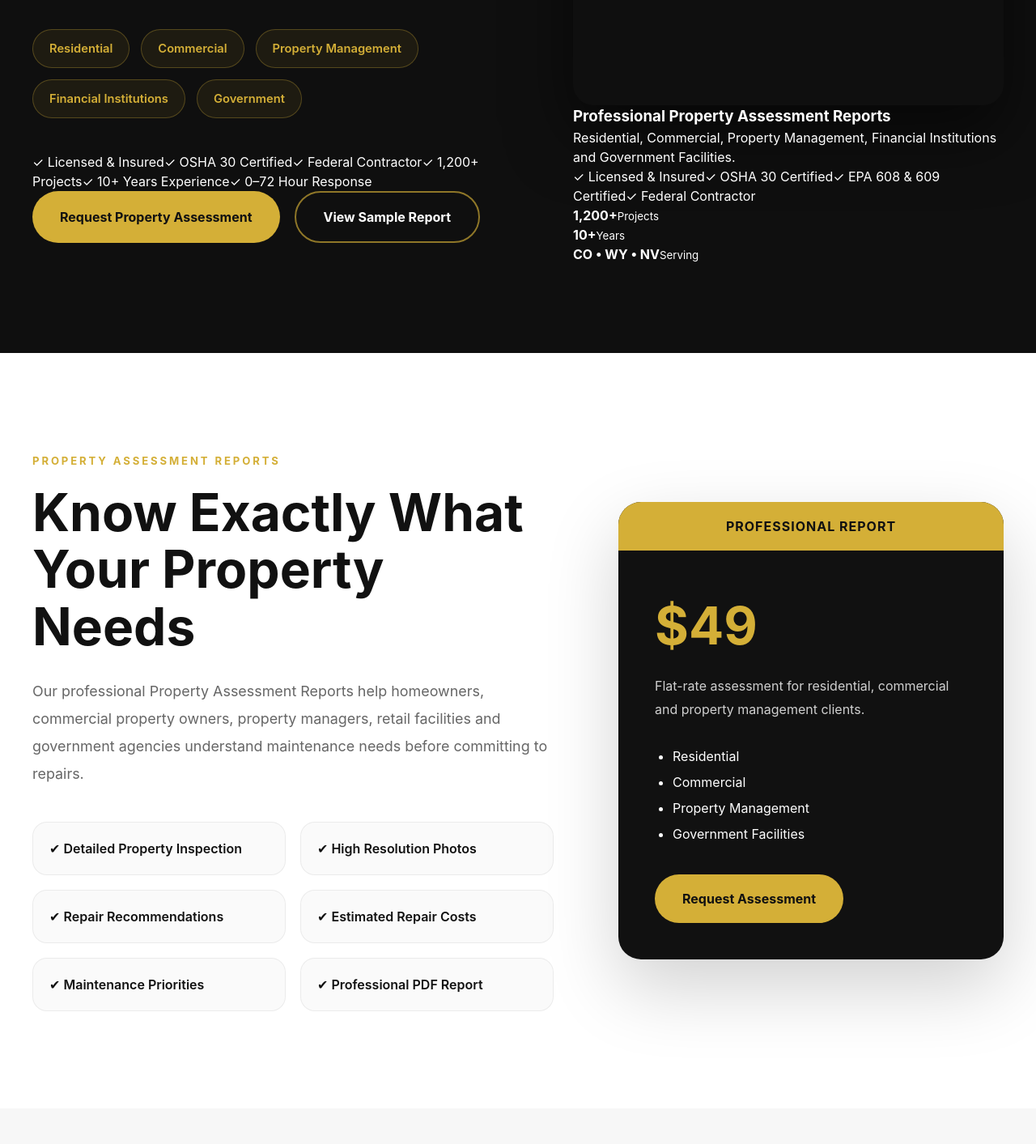
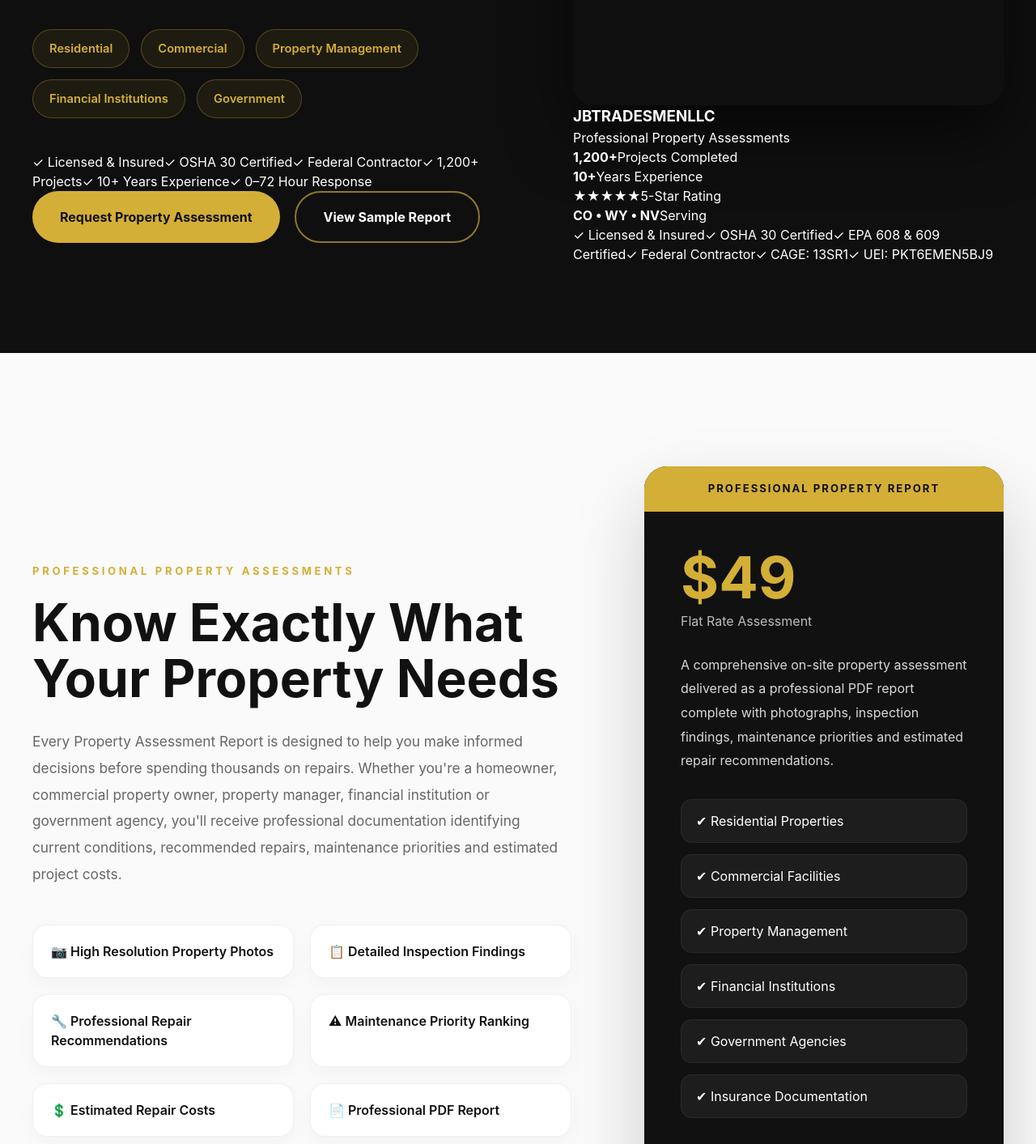
Before and after one commit to DRxCODEai/jb-tradesmen-v2, a React (Vite) app: page /request-estimate in a window 1280 px wide. Shown: the part 700-2113 px from the top of the page at 81% size. Built offline with nearby package versions, Linux system fonts and the light colour scheme.

Commit message:
WhyChooseUsV1.0

```diff
--- a/src/components/Sections/AssessmentReport.css
+++ b/src/components/Sections/AssessmentReport.css
@@ -1,28 +1,39 @@
 /* =====================================================
-   ASSESSMENT REPORT
+   PROPERTY ASSESSMENT REPORT
 ===================================================== */
 
 .assessment-section{
-    background:#ffffff;
-    padding:120px 0;
+
+    background:#fafafa;
+
+    padding:140px 0;
+
 }
 
 .assessment-container{
+
     max-width:1400px;
+
     margin:0 auto;
+
     padding:0 40px;
 
     display:grid;
-    grid-template-columns:1.15fr .85fr;
-    gap:80px;
+
+    grid-template-columns:1.2fr .8fr;
+
+    gap:90px;
+
     align-items:center;
+
 }
 
 /* ==========================================
-   LEFT SIDE
+   LEFT
 ========================================== */
 
 .section-tag{
+
     display:inline-block;
 
     color:#d4af37;
@@ -31,33 +42,38 @@
 
     font-weight:700;
 
-    letter-spacing:.22em;
+    letter-spacing:.28em;
+
+    text-transform:uppercase;
 
     margin-bottom:18px;
+
 }
 
 .assessment-left h2{
 
-    font-size:clamp(2.5rem,5vw,4rem);
+    font-size:clamp(2.8rem,5vw,4.2rem);
 
-    line-height:1.1;
+    line-height:1.08;
 
     color:#111;
 
     margin-bottom:28px;
+
 }
 
 .assessment-left p{
 
-    font-size:1.12rem;
+    font-size:1.08rem;
 
     color:#666;
 
     line-height:1.9;
 
-    margin-bottom:42px;
+    max-width:760px;
 
-    max-width:720px;
+    margin-bottom:45px;
+
 }
 
 /* ==========================================
@@ -70,31 +86,36 @@
 
     grid-template-columns:repeat(2,1fr);
 
-    gap:18px;
+    gap:20px;
+
 }
 
 .assessment-grid div{
 
-    background:#fafafa;
+    background:white;
 
-    padding:20px;
+    border:1px solid rgba(0,0,0,.06);
 
     border-radius:18px;
 
-    border:1px solid rgba(0,0,0,.06);
+    padding:20px 22px;
 
     font-weight:600;
 
-    transition:.25s ease;
+    transition:.30s ease;
+
+    box-shadow:0 10px 25px rgba(0,0,0,.03);
+
 }
 
 .assessment-grid div:hover{
 
-    transform:translateY(-4px);
+    transform:translateY(-8px);
 
     border-color:#d4af37;
 
-    box-shadow:0 20px 40px rgba(0,0,0,.08);
+    box-shadow:0 25px 50px rgba(0,0,0,.08);
+
 }
 
 /* ==========================================
@@ -111,7 +132,8 @@
 
     overflow:hidden;
 
-    box-shadow:0 35px 90px rgba(0,0,0,.18);
+    box-shadow:0 40px 90px rgba(0,0,0,.18);
+
 }
 
 .report-header{
@@ -120,54 +142,100 @@
 
     color:#111;
 
+    padding:18px;
+
     text-align:center;
-
-    padding:18px;
 
     font-weight:700;
 
-    letter-spacing:1px;
+    letter-spacing:2px;
+
+    font-size:.82rem;
+
 }
 
 .report-body{
 
     padding:45px;
+
 }
 
 .report-body h3{
 
-    font-size:4rem;
+    font-size:4.5rem;
 
     color:#d4af37;
 
-    margin-bottom:12px;
+    line-height:1;
+
+    margin-bottom:6px;
+
+}
+
+.report-price-label{
+
+    display:block;
+
+    color:#bbb;
+
+    font-size:1rem;
+
+    margin-bottom:28px;
+
 }
 
 .report-body p{
 
-    color:#d0d0d0;
+    color:#d8d8d8;
 
-    line-height:1.8;
+    line-height:1.85;
 
-    margin-bottom:28px;
+    margin-bottom:32px;
+
 }
 
-.report-body ul{
+.report-benefits{
 
-    padding-left:22px;
+    display:grid;
+
+    gap:14px;
 
     margin-bottom:34px;
 
-    line-height:2;
 }
 
-.report-body li{
+.report-benefits div{
 
-    color:white;
+    background:rgba(255,255,255,.05);
+
+    padding:14px 18px;
+
+    border-radius:14px;
+
+    border:1px solid rgba(255,255,255,.06);
+
+    transition:.25s;
+
+}
+
+.report-benefits div:hover{
+
+    border-color:#d4af37;
+
+    transform:translateX(6px);
+
+}
+
+.report-body .primary-btn{
+
+    width:100%;
+
+    text-align:center;
+
 }
 
 /* ==========================================
-   MOBILE
+   TABLET
 ========================================== */
 
 @media(max-width:1050px){
@@ -176,36 +244,46 @@
 
 grid-template-columns:1fr;
 
-        gap:60px;
-    }
+gap:70px;
 
-    .assessment-grid{
-
-        grid-template-columns:1fr;
 }
 
 }
+
+/* ==========================================
+   MOBILE
+========================================== */
 
 @media(max-width:768px){
 
 .assessment-section{
 
 padding:90px 0;
+
 }
 
 .assessment-container{
 
 padding:0 24px;
+
+}
+
+.assessment-grid{
+
+grid-template-columns:1fr;
+
 }
 
 .report-body{
 
-        padding:32px;
+padding:34px;
+
 }
 
 .report-body h3{
 
-        font-size:3rem;
+font-size:3.5rem;
+
 }
 
 }
--- a/src/components/Sections/AssessmentReport.tsx
+++ b/src/components/Sections/AssessmentReport.tsx
@@ -1,78 +1,103 @@
 import './AssessmentReport.css';
+
 export default function AssessmentReport() {
   return (
-    <section className="assessment-section">
+    <section
+      className="assessment-section"
+      id="assessment-report"
+    >
 
       <div className="assessment-container">
+
+        {/* LEFT */}
 
         <div className="assessment-left">
 
           <span className="section-tag">
-            PROPERTY ASSESSMENT REPORTS
+            PROFESSIONAL PROPERTY ASSESSMENTS
           </span>
 
           <h2>
-            Know Exactly What Your Property Needs
+            Know Exactly What
+            <br />
+            Your Property Needs
           </h2>
 
           <p>
-            Our professional Property Assessment Reports help
-            homeowners, commercial property owners, property
-            managers, retail facilities and government agencies
-            understand maintenance needs before committing to
-            repairs.
+            Every Property Assessment Report is designed to help you make
+            informed decisions before spending thousands on repairs.
+
+            Whether you're a homeowner, commercial property owner,
+            property manager, financial institution or government agency,
+            you'll receive professional documentation identifying current
+            conditions, recommended repairs, maintenance priorities and
+            estimated project costs.
           </p>
 
           <div className="assessment-grid">
 
-            <div>✔ Detailed Property Inspection</div>
+            <div>📷 High Resolution Property Photos</div>
 
-            <div>✔ High Resolution Photos</div>
+            <div>📋 Detailed Inspection Findings</div>
 
-            <div>✔ Repair Recommendations</div>
+            <div>🔧 Professional Repair Recommendations</div>
 
-            <div>✔ Estimated Repair Costs</div>
+            <div>⚠ Maintenance Priority Ranking</div>
 
-            <div>✔ Maintenance Priorities</div>
+            <div>💲 Estimated Repair Costs</div>
 
-            <div>✔ Professional PDF Report</div>
+            <div>📄 Professional PDF Report</div>
 
           </div>
 
         </div>
 
+        {/* RIGHT */}
+
         <div className="assessment-card">
 
           <div className="report-header">
-            PROFESSIONAL REPORT
+            PROFESSIONAL PROPERTY REPORT
           </div>
 
           <div className="report-body">
 
-            <h3>$49</h3>
+            <h3>
+              $49
+            </h3>
+
+            <span className="report-price-label">
+              Flat Rate Assessment
+            </span>
 
             <p>
-              Flat-rate assessment for residential,
-              commercial and property management clients.
+              A comprehensive on-site property assessment delivered
+              as a professional PDF report complete with photographs,
+              inspection findings, maintenance priorities and estimated
+              repair recommendations.
             </p>
 
-            <ul>
+            <div className="report-benefits">
 
-              <li>Residential</li>
+              <div>✔ Residential Properties</div>
 
-              <li>Commercial</li>
+              <div>✔ Commercial Facilities</div>
 
-              <li>Property Management</li>
+              <div>✔ Property Management</div>
 
-              <li>Government Facilities</li>
+              <div>✔ Financial Institutions</div>
 
-            </ul>
+              <div>✔ Government Agencies</div>
+
+              <div>✔ Insurance Documentation</div>
+
+            </div>
 
             <a
               href="#estimate-form"
               className="primary-btn"
             >
-              Request Assessment
+              Schedule Assessment
             </a>
 
           </div>
--- a/src/components/Sections/EstimateHero.tsx
+++ b/src/components/Sections/EstimateHero.tsx
@@ -4,10 +4,9 @@
 export default function EstimateHero() {
   return (
     <section className="estimate-hero">
-
       <div className="estimate-overlay">
 
-        {/* LEFT SIDE */}
+        {/* LEFT */}
 
         <div className="estimate-left">
 
@@ -24,12 +23,11 @@
           <p>
             Receive a professional Property Assessment Report designed for
             homeowners, commercial facilities, property managers,
-            financial institutions, retail facilities, and government
-            agencies.
+            financial institutions, retail facilities and government agencies.
 
             Every assessment includes detailed findings,
-            photographs, repair recommendations, maintenance
-            priorities, and a professional estimate.
+            photographs, repair recommendations,
+            maintenance priorities and a professional estimate.
           </p>
 
           <div className="estimate-badges">
@@ -82,7 +80,7 @@
 
         </div>
 
-        {/* RIGHT SIDE */}
+        {/* RIGHT */}
 
         <div className="estimate-right">
 
@@ -96,14 +94,37 @@
 
             <div className="brand-divider"></div>
 
-            <h3>
-              Professional Property Assessment Reports
-            </h3>
+            <h3>JBTRADESMENLLC</h3>
 
-            <p>
-              Residential, Commercial, Property Management,
-              Financial Institutions and Government Facilities.
+            <p className="brand-subtitle">
+              Professional Property Assessments
             </p>
+
+            <div className="brand-dashboard">
+
+              <div className="dashboard-item">
+                <strong>1,200+</strong>
+                <span>Projects Completed</span>
+              </div>
+
+              <div className="dashboard-item">
+                <strong>10+</strong>
+                <span>Years Experience</span>
+              </div>
+
+              <div className="dashboard-item">
+                <strong>★★★★★</strong>
+                <span>5-Star Rating</span>
+              </div>
+
+              <div className="dashboard-item">
+                <strong>CO • WY • NV</strong>
+                <span>Serving</span>
+              </div>
+
+            </div>
+
+            <div className="brand-divider"></div>
 
             <div className="brand-checks">
 
@@ -115,24 +136,9 @@
 
               <span>✓ Federal Contractor</span>
 
-            </div>
+              <span>✓ CAGE: 13SR1</span>
 
-            <div className="brand-stats">
-
-              <div>
-                <strong>1,200+</strong>
-                <small>Projects</small>
-              </div>
-
-              <div>
-                <strong>10+</strong>
-                <small>Years</small>
-              </div>
-
-              <div>
-                <strong>CO • WY • NV</strong>
-                <small>Serving</small>
-              </div>
+              <span>✓ UEI: PKT6EMEN5BJ9</span>
 
             </div>
 
@@ -141,7 +147,6 @@
         </div>
 
       </div>
-
     </section>
   );
 }
--- /dev/null
+++ b/src/components/Sections/WhyChooseUs.css
@@ -0,0 +1,175 @@
+/* =====================================================
+   WHY CHOOSE US
+===================================================== */
+
+.why-section{
+
+    background:#111;
+
+    color:white;
+
+    padding:140px 0;
+
+}
+
+.why-container{
+
+    max-width:1400px;
+
+    margin:0 auto;
+
+    padding:0 40px;
+
+    text-align:center;
+
+}
+
+.why-container h2{
+
+    font-size:clamp(2.8rem,5vw,4.2rem);
+
+    line-height:1.1;
+
+    margin:18px 0 24px;
+
+}
+
+.why-intro{
+
+    max-width:760px;
+
+    margin:0 auto 80px;
+
+    color:#bdbdbd;
+
+    font-size:1.08rem;
+
+    line-height:1.9;
+
+}
+
+.why-grid{
+
+    display:grid;
+
+    grid-template-columns:repeat(3,1fr);
+
+    gap:30px;
+
+}
+
+.why-card{
+
+    background:#181818;
+
+    border:1px solid rgba(255,255,255,.06);
+
+    border-radius:24px;
+
+    padding:45px 35px;
+
+    transition:.3s ease;
+
+}
+
+.why-card:hover{
+
+    transform:translateY(-10px);
+
+    border-color:#d4af37;
+
+    box-shadow:0 30px 70px rgba(0,0,0,.35);
+
+}
+
+.why-icon{
+
+    width:80px;
+
+    height:80px;
+
+    margin:0 auto 24px;
+
+    border-radius:50%;
+
+    background:#d4af37;
+
+    color:#111;
+
+    display:flex;
+
+    justify-content:center;
+
+    align-items:center;
+
+    font-size:2rem;
+
+    box-shadow:0 15px 35px rgba(212,175,55,.35);
+
+}
+
+.why-card h3{
+
+    font-size:1.45rem;
+
+    margin-bottom:18px;
+
+    color:white;
+
+}
+
+.why-card p{
+
+    color:#bdbdbd;
+
+    line-height:1.8;
+
+    font-size:.98rem;
+
+}
+
+/* ==========================================
+   TABLET
+========================================== */
+
+@media(max-width:1100px){
+
+.why-grid{
+
+grid-template-columns:repeat(2,1fr);
+
+}
+
+}
+
+/* ==========================================
+   MOBILE
+========================================== */
+
+@media(max-width:768px){
+
+.why-section{
+
+padding:90px 0;
+
+}
+
+.why-container{
+
+padding:0 24px;
+
+}
+
+.why-grid{
+
+grid-template-columns:1fr;
+
+}
+
+.why-container h2{
+
+font-size:2.4rem;
+
+}
+
+}
--- /dev/null
+++ b/src/components/Sections/WhyChooseUs.tsx
@@ -0,0 +1,95 @@
+import './WhyChooseUs.css';
+
+const reasons = [
+  {
+    title: 'Licensed & Insured',
+    description:
+      'Fully insured and committed to professional workmanship on every project.',
+    icon: '🛡',
+  },
+  {
+    title: 'Federal Contractor',
+    description:
+      'Registered Federal Contractor with active CAGE and UEI registrations.',
+    icon: '🏛',
+  },
+  {
+    title: '1,200+ Projects',
+    description:
+      'Extensive experience serving homeowners, businesses, and property managers.',
+    icon: '🔨',
+  },
+  {
+    title: '5-Star Service',
+    description:
+      'Built on professionalism, communication, and quality craftsmanship.',
+    icon: '⭐',
+  },
+  {
+    title: '72-Hour Response',
+    description:
+      'Responsive scheduling and communication for residential and commercial clients.',
+    icon: '⚡',
+  },
+  {
+    title: 'Professional Reports',
+    description:
+      'Detailed assessment reports with photographs, findings, repair priorities, and cost recommendations.',
+    icon: '📄',
+  },
+];
+
+export default function WhyChooseUs() {
+  return (
+    <section className="why-section">
+
+      <div className="why-container">
+
+        <span className="section-tag">
+          WHY JBTRADESMENLLC
+        </span>
+
+        <h2>
+          Experience You Can Trust.
+          <br />
+          Results You Can See.
+        </h2>
+
+        <p className="why-intro">
+          We combine professional property assessments, commercial maintenance
+          experience, and transparent communication to help our clients make
+          informed decisions before every project.
+        </p>
+
+        <div className="why-grid">
+
+          {reasons.map((reason) => (
+
+            <div
+              key={reason.title}
+              className="why-card"
+            >
+
+              <div className="why-icon">
+                {reason.icon}
+              </div>
+
+              <h3>
+                {reason.title}
+              </h3>
+
+              <p>
+                {reason.description}
+              </p>
+
+            </div>
+
+          ))}
+
+        </div>
+
+      </div>
+
+    </section>
+  );
+}
--- a/src/pages/RequestEstimate.tsx
+++ b/src/pages/RequestEstimate.tsx
@@ -1,21 +1,32 @@
 import EstimateHero from '../components/Sections/EstimateHero';
 import AssessmentReport from '../components/Sections/AssessmentReport';
+import WhyChooseUs from '../components/Sections/WhyChooseUs';
 import ProfessionalCredentials from '../components/Sections/ProfessionalCredentials';
 import ProcessTimeline from '../components/Sections/ProcessTimeline';
 import IndustriesGrid from '../components/Sections/IndustriesGrid';
 import FAQSection from '../components/Sections/FAQSection';
+import FeaturedProjects from '../components/Sections/FeaturedProjects';
 import CTASection from '../components/Sections/CTASection';
 
 export default function RequestEstimate() {
   return (
     <>
       <EstimateHero />
+
       <AssessmentReport />
+
+      <WhyChooseUs />
+
       <ProfessionalCredentials />
+
       <ProcessTimeline />
+
       <IndustriesGrid />
+
       <FAQSection />
-      import FeaturedProjects from '../components/Sections/FeaturedProjects';
+
+      <FeaturedProjects />
+
       <CTASection />
     </>
   );
```
Lines whose indentation alone changed are shown as unchanged.
